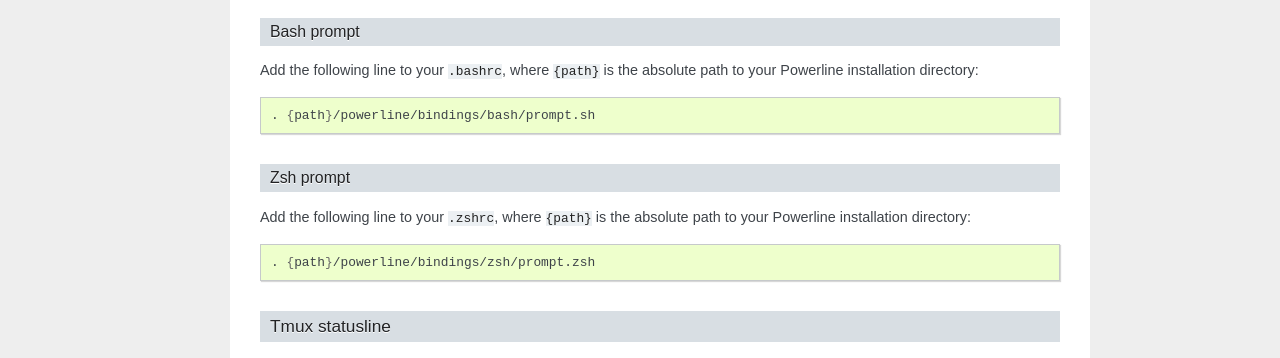
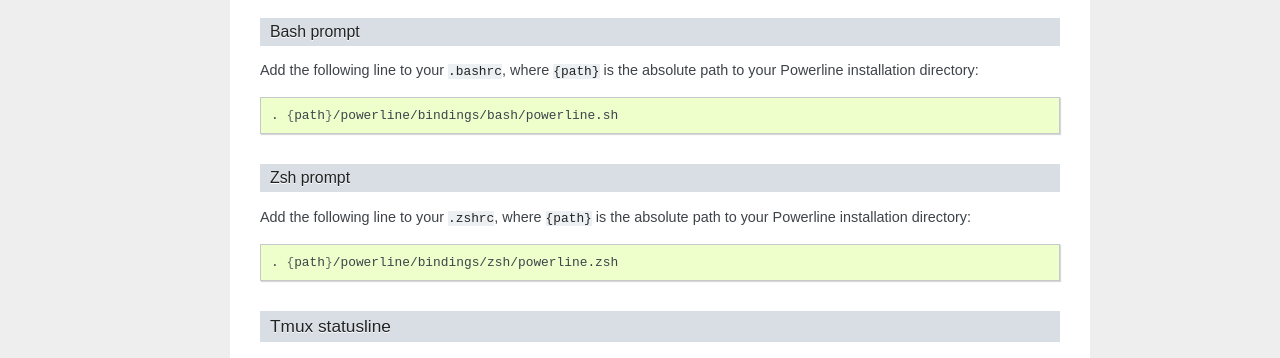
Before and after one commit to someyooyo/someyooyo, a Sphinx documentation site: the page built from docs/source/overview.rst, in a window 1280 px wide and 900 px high, scrolled down 2128 px. Shown: the part 353-711 px from the top of the window. Built offline with Sphinx 7.4.7, drawn with Linux system fonts in a browser that asks for light colours.

Commit message:
Rename prompt.* to powerline.*
Reasons:
- prompt.* is a bad name for installing into /usr/share/zsh/site-contrib
- prompt.* does not conform powerline.vim and powerline.conf (vim and tmux)

```diff
--- a/docs/source/overview.rst
+++ b/docs/source/overview.rst
@@ -156,7 +156,7 @@ path to your Powerline installation directory:
 
 .. code-block:: bash
 
-   . {path}/powerline/bindings/bash/prompt.sh
+   . {path}/powerline/bindings/bash/powerline.sh
 
 Zsh prompt
 **********
@@ -166,7 +166,7 @@ path to your Powerline installation directory:
 
 .. code-block:: bash
 
-   . {path}/powerline/bindings/zsh/prompt.zsh
+   . {path}/powerline/bindings/zsh/powerline.zsh
 
 Tmux statusline
 ^^^^^^^^^^^^^^^
```
Also changed, not shown: 4 other files.
